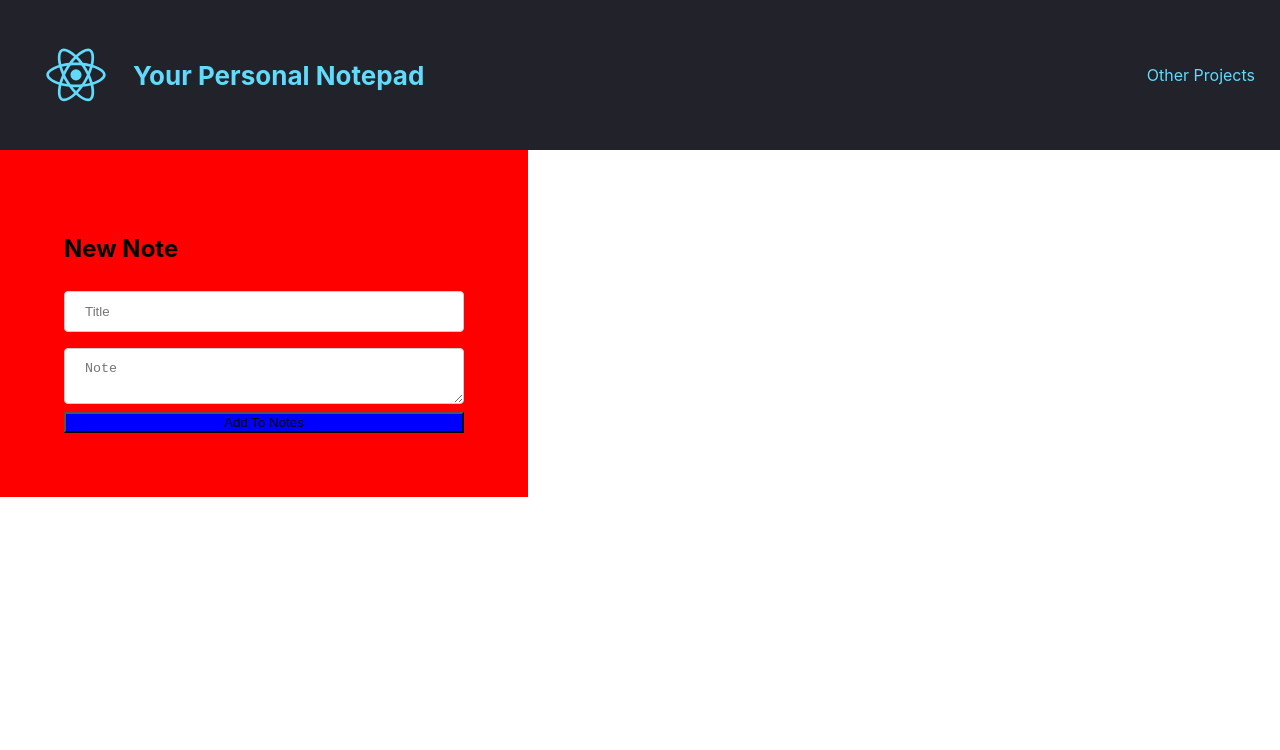
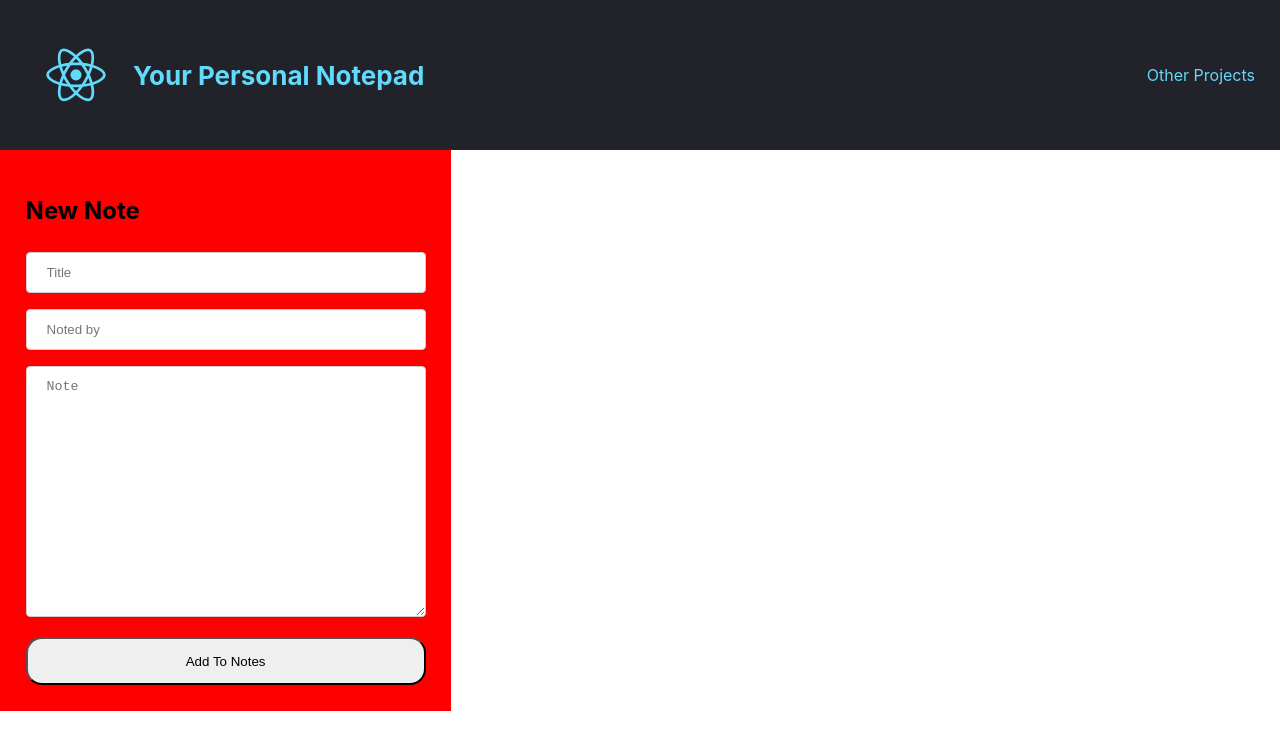
Before and after one commit to hv-dev/react-notepad, a React (Create React App) app: page / in a window 1280 px wide. Shown: the top 750 px of the page. Built offline with nearby package versions, Linux system fonts and the light colour scheme.

Commit message:
feat: completed form, styling incomplete

```diff
--- a/src/components/container/NoteForm/NoteForm.jsx
+++ b/src/components/container/NoteForm/NoteForm.jsx
@@ -6,7 +6,6 @@ function NoteForm() {
     title: "",
     note: "",
     created_by: "",
-
   })
 
   function updateNewNote(event) {
@@ -17,8 +16,12 @@ function NoteForm() {
     }))
   }
 
+  const handleSubmit = (event) => {
+    event.preventDefault();
+  }
+
   return (
-    <Form>
+    <Form onSubmit={handleSubmit}>
       <h2>New Note</h2>
       <input
         type="text"
@@ -28,25 +31,34 @@ function NoteForm() {
         name="title"
         onChange={updateNewNote}
       />
+      <input
+        type="text"
+        placeholder="Noted by"
+        className="form--input"
+        value={newNote.created_by}
+        name="created_by"
+        onChange={updateNewNote}
+      />
       <textarea
         placeholder="Note"
         className="form--input"
         value={newNote.note}
         name="note"
         onChange={updateNewNote}
+        rows={15}
       />
-      <SubmitButton>Add To Notes</SubmitButton>
+      <SubmitButton >Add To Notes</SubmitButton>
     </Form>
   )
 }
 
 export default NoteForm
 
-const Form = styled.div`
+const Form = styled.form`
   background-color: red;
   display: flex;
   flex-direction: column;
-  padding: 5%;
+  padding: 2%;
   width: 400px;
 
   .form--input {
@@ -58,11 +70,9 @@ const Form = styled.div`
     border-radius: 4px;
     box-sizing: border-box;
   }
-
-  input[type=textarea] {
-    rows: 10;
-  }
 `
 const SubmitButton = styled.button`
-  background-color: blue;
+  height: 48px;
+  margin-top: 12px;
+  border-radius: 16px;
 `
```
